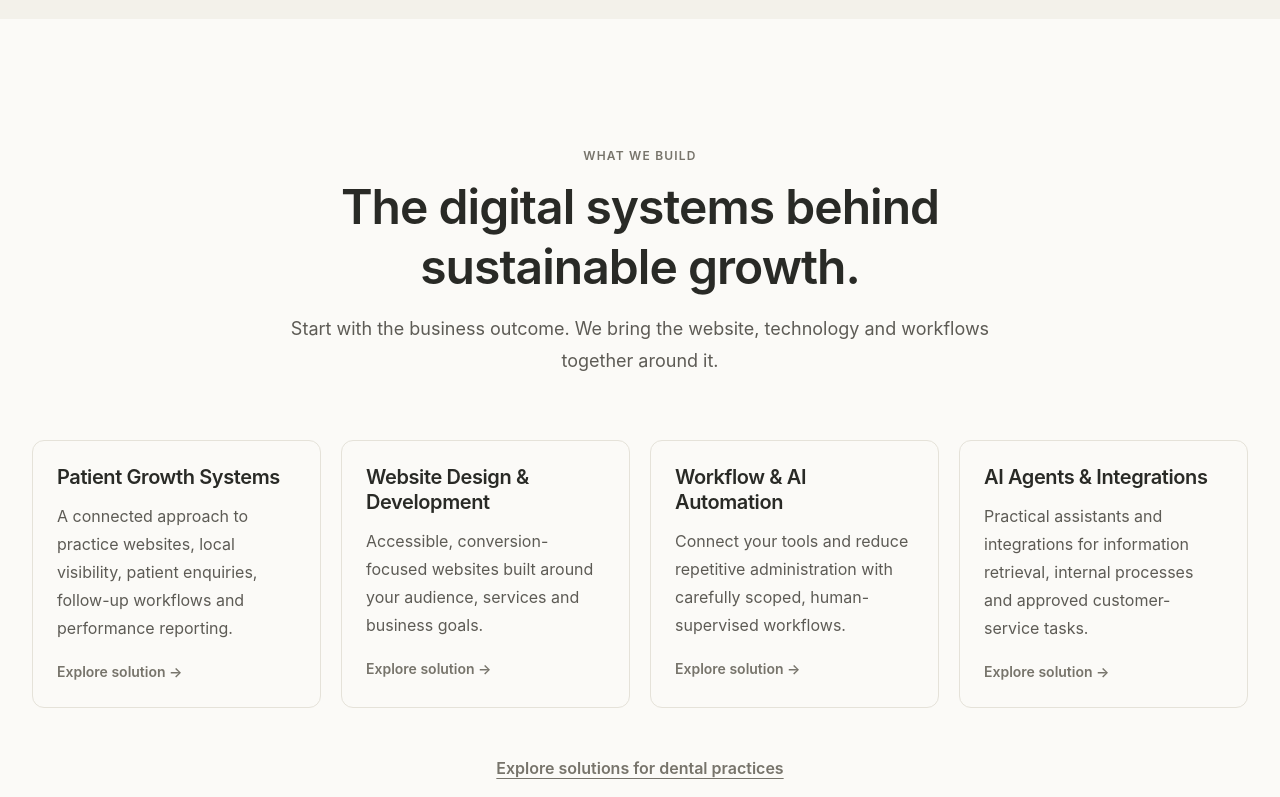
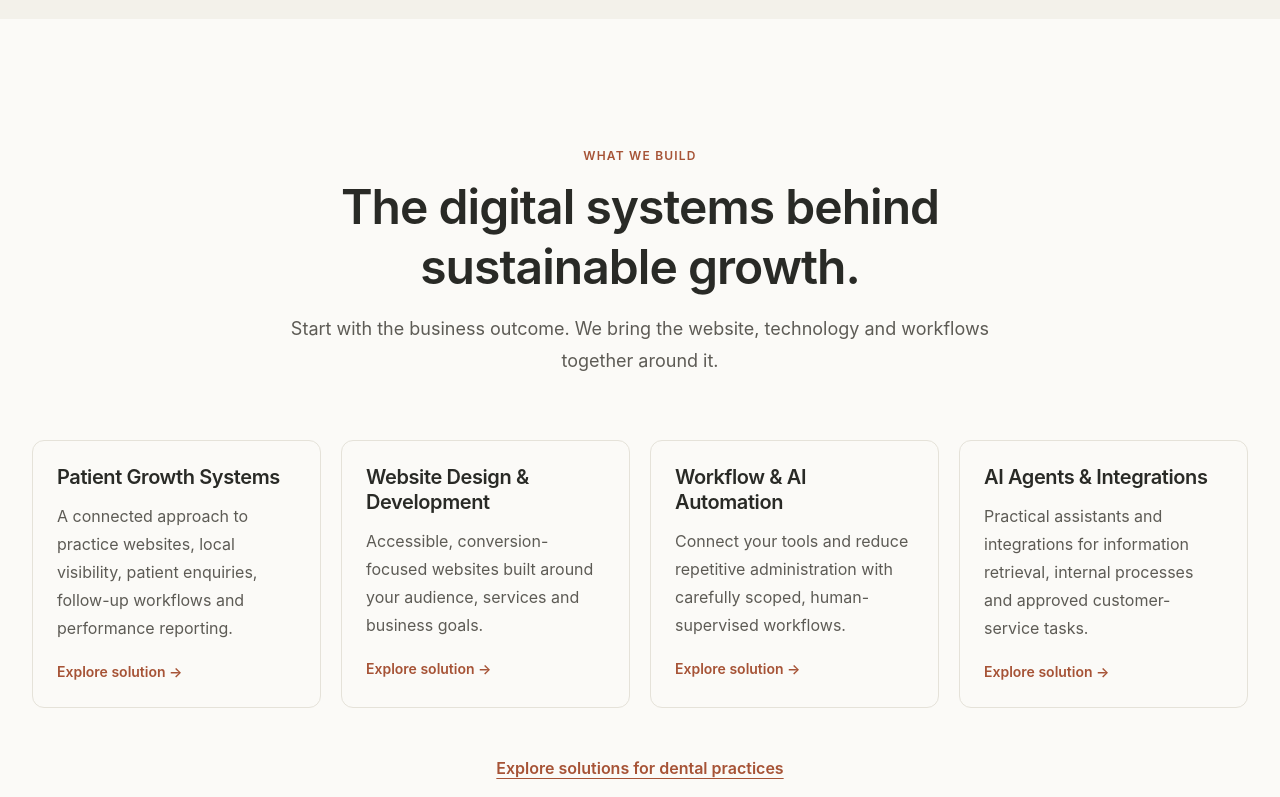
Before and after one commit to burifydesigns-design/burify-labbs2, a Next.js app: page / in a window 1280 px wide. Shown: the part 2000-2797 px from the top of the page. Built offline with nearby package versions, Linux system fonts and the light colour scheme; no server answers; the database is empty.

Commit message:
Correct primary and dark palette tokens

```diff
--- a/tailwind.config.ts
+++ b/tailwind.config.ts
@@ -11,9 +11,9 @@ const config: Config = {
     extend: {
       colors: {
         primary: {
-          DEFAULT: "#77746B",
+          DEFAULT: "#A65336",
           light: "#C47A5B",
-          dark: "#5D5B55",
+          dark: "#87432D",
         },
         accent: {
           pink: "#8B9476",
@@ -23,13 +23,13 @@ const config: Config = {
           DEFAULT: "#FBFAF7",
           secondary: "#F3F1EA",
           dark: "#292A26",
-          "dark-secondary": "#241E33",
+          "dark-secondary": "#34352F",
         },
         text: {
           primary: "#292A26",
           secondary: "#5D5B55",
           muted: "#77746B",
-          inverse: "#FBFAF7",
+          inverse: "#FFFFFF",
         },
         border: {
           DEFAULT: "#E5E2D9",
@@ -113,8 +113,8 @@ const config: Config = {
         xl: "0 20px 25px -5px rgba(26, 22, 37, 0.1), 0 10px 10px -5px rgba(26, 22, 37, 0.04)",
         "2xl": "0 25px 50px -12px rgba(26, 22, 37, 0.25)",
         inner: "inset 0 2px 4px 0 rgba(26, 22, 37, 0.06)",
-        glow: "0 0 20px rgba(166, 83, 54, 0.0)",
-        "glow-lg": "0 0 40px rgba(166, 83, 54, 0.0)",
+        glow: "none",
+        "glow-lg": "none",
       },
       transitionDuration: {
         fast: "150ms",
@@ -232,9 +232,9 @@ const config: Config = {
       },
       backgroundImage: {
         "gradient-radial": "radial-gradient(var(--tw-gradient-stops))",
-        "gradient-primary": "linear-gradient(135deg, #77746B 0%, #8B9476 100%)",
+        "gradient-primary": "linear-gradient(135deg, #A65336 0%, #8B9476 100%)",
         "gradient-subtle": "linear-gradient(135deg, rgba(166, 83, 54, 0.04) 0%, rgba(139, 148, 118, 0.04) 100%)",
-        "gradient-dark": "linear-gradient(180deg, #292A26 0%, #241E33 100%)",
+        "gradient-dark": "linear-gradient(180deg, #292A26 0%, #34352F 100%)",
         "gradient-to-br": "linear-gradient(to bottom right, var(--tw-gradient-stops))",
         "gradient-to-tr": "linear-gradient(to top right, var(--tw-gradient-stops))",
         "gradient-to-bl": "linear-gradient(to bottom left, var(--tw-gradient-stops))",
```
